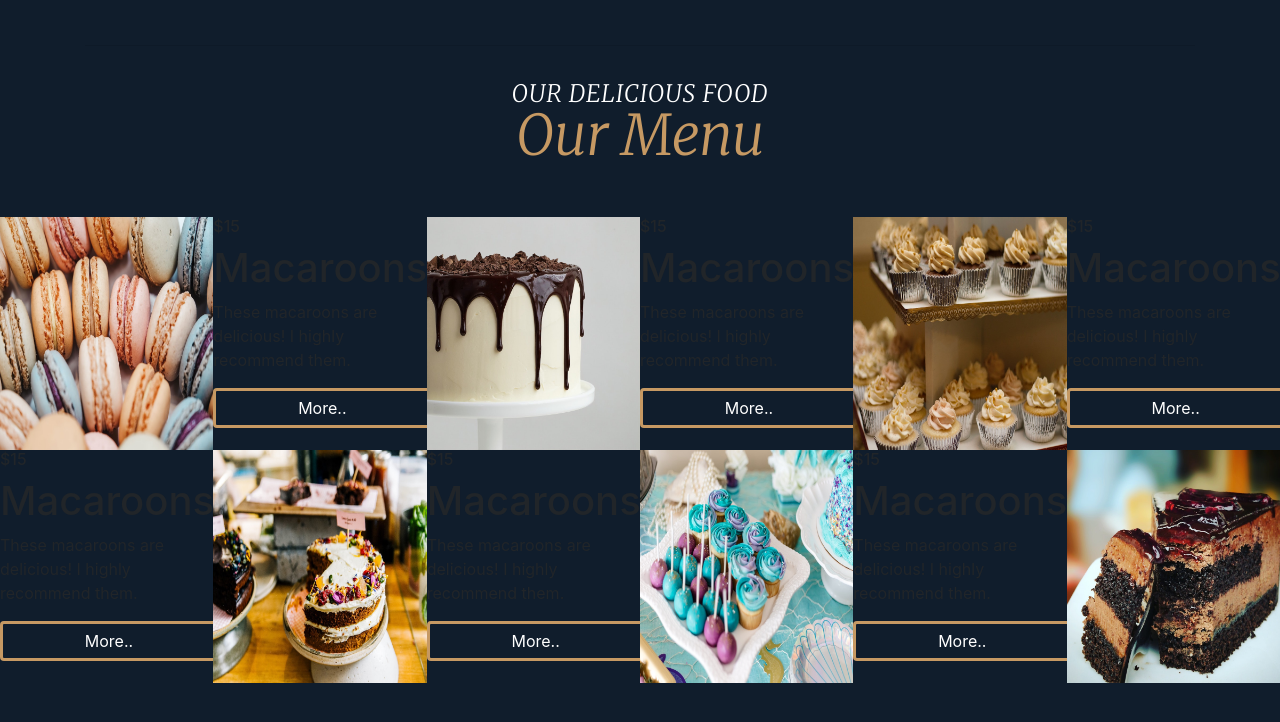
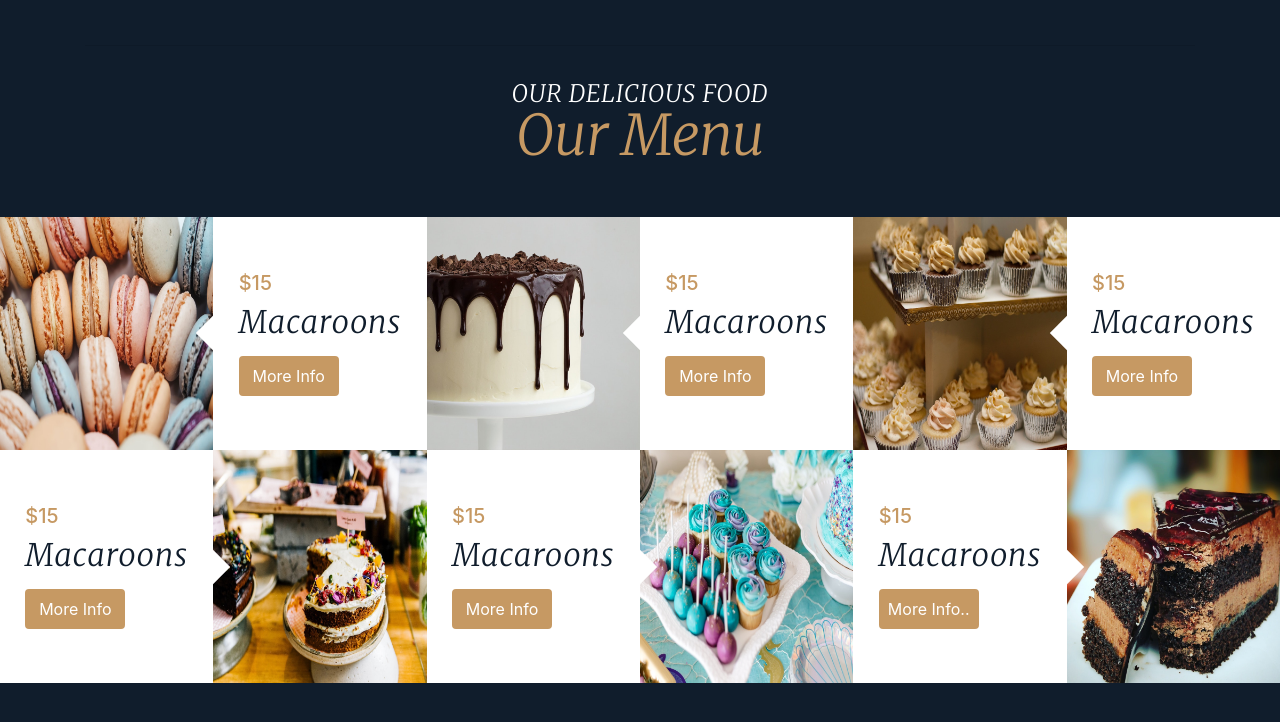
Before and after one commit to debutler266/Bakery-Website, a plain HTML site: page index.html in a window 1280 px wide. Shown: the part 1691-2413 px from the top of the page. Drawn offline with nearby package versions, Linux system fonts and the light colour scheme.

Commit message:
finished menu section/made responsive for small & large devices

```diff
--- a/index.html
+++ b/index.html
@@ -57,7 +57,7 @@
               <p>Neque dis nullam risus velit tempor, eros diam. Posuere integer orci curae.
                 Pulvinar, nostra taciti bibendum in penatibus augue.
                 Sem consequat elit ridiculus bibendum, aenean.</p>
-                <a class="btn mt-4 mb-5 mb-md-0" href="#">More info</a>
+                <a class="btn mt-4 mb-5 mb-md-0" href="#">More Info info</a>
             </div>
             <div class="col-12 col-md-6">
               <img class="img-fluid" src="img/bakery-about.jpg" alt=""> <!-- Img fluid will cause img to fit inisde of parent container -->
@@ -116,7 +116,7 @@
                 <h6>$15</h6>
                 <h1>Macaroons</h1>
                 <p>These macaroons are delicious! I highly recommend them.</p>
-                <a href="#" class="btn mt-3 d-none d-xl-block">More..</a>
+                <a href="#" class="btn mt-3 d-none d-xl-block">More Info</a>
               </div>
             </div>
             <!-- Columns set 2-->
@@ -128,7 +128,7 @@
               <h6>$15</h6>
               <h1>Macaroons</h1>
               <p>These macaroons are delicious! I highly recommend them.</p>
-              <a href="#" class="btn mt-3 d-none d-xl-block">More..</a>
+              <a href="#" class="btn mt-3 d-none d-xl-block">More Info</a>
             </div>
           </div>
           <!-- Columns set 3-->
@@ -140,7 +140,7 @@
             <h6>$15</h6>
             <h1>Macaroons</h1>
             <p>These macaroons are delicious! I highly recommend them.</p>
-            <a href="#" class="btn mt-3 d-none d-xl-block">More..</a>
+            <a href="#" class="btn mt-3 d-none d-xl-block">More Info</a>
           </div>
         </div>
       </div>
@@ -155,7 +155,7 @@
             <h6>$15</h6>
             <h1>Macaroons</h1>
             <p>These macaroons are delicious! I highly recommend them.</p>
-            <a href="#" class="btn mt-3 d-none d-xl-block">More..</a>
+            <a href="#" class="btn mt-3 d-none d-xl-block">More Info</a>
           </div>
         </div>
         <!-- Columns set 5-->
@@ -167,7 +167,7 @@
           <h6>$15</h6>
           <h1>Macaroons</h1>
           <p>These macaroons are delicious! I highly recommend them.</p>
-          <a href="#" class="btn mt-3 d-none d-xl-block">More..</a>
+          <a href="#" class="btn mt-3 d-none d-xl-block">More Info</a>
         </div>
       </div>
       <!-- Columns set 6-->
@@ -179,7 +179,7 @@
         <h6>$15</h6>
         <h1>Macaroons</h1>
         <p>These macaroons are delicious! I highly recommend them.</p>
-        <a href="#" class="btn mt-3 d-none d-xl-block">More..</a>
+        <a href="#" class="btn mt-3 d-none d-xl-block">More Info..</a>
       </div>
     </div>
   </div>
--- a/style.css
+++ b/style.css
@@ -181,6 +181,48 @@ hr {
   border-top: 1px solid rgba(255, 255, 255, 0.05);
 }
 
+.point-right,
+.point-left {
+  position: relative;
+  background-color: #ffffff;
+  display: flex;
+}
+
+.point-left::before,
+.point-right::before {
+  content: "";
+  position: absolute;
+  width: 25px;
+  height: 25px;
+  background-color: inherit;
+  top: -12px;
+  left: 50%;
+  transform: translateX(-50%) rotate(45deg);
+  z-index: 1;
+}
+
+.menu-item-desc {
+  padding: 50px 10px;
+  color: #111;
+  margin: auto;
+}
+
+.menu-item-desc h6 {
+  color: #c69963;
+  font-size: 20px;
+}
+
+.menu-item-desc h1 {
+  color: #101D2C;
+  font-size: 31px;
+  letter-spacing: 1px;
+  font-family: 'Merriweather', sans-serif;
+  font-weight: 400;
+}
+
+/* Chefs */
+
+
 /* Responsive Section */
 @media (min-width: 576px) {
   .navbar-brand {
@@ -190,6 +232,14 @@ hr {
   .hamburger-menu {
     top: 35px;
     right: 25px;
+  }
+  .point-left::before,
+  .point-right::before {
+    display: none;
+  }
+
+  .menu-item-desc {
+    padding: 50px 20px;
   }
 }
 
@@ -265,3 +315,32 @@ hr {
     overflow: hidden;
   }
 }
+
+/* Largest break-point Bootstrap */
+@media (min-width: 1200px) {
+  .point-left::before,
+  .point-right::before {
+    display: block;
+    top: 50%;
+    left: initial;
+    transform: translate(0, -50%) rotate(45deg);
+  }
+
+  .point-left::before {
+    left: -12px;
+  }
+
+  .point-right::before {
+    right: -12px;
+  }
+
+  .menu-item-desc p {
+    display: none;
+  }
+
+  .menu-item-desc .btn {
+    color: #ffffff!important;
+    background-color: #c69963;
+    width: 100px;
+  }
+}
```
